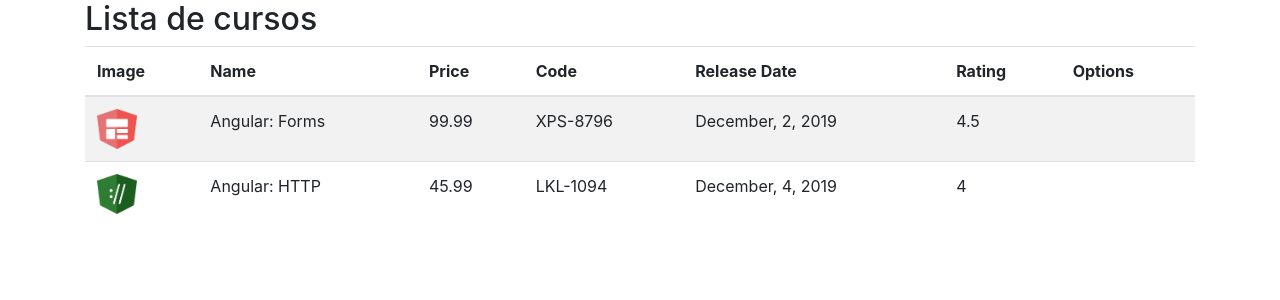
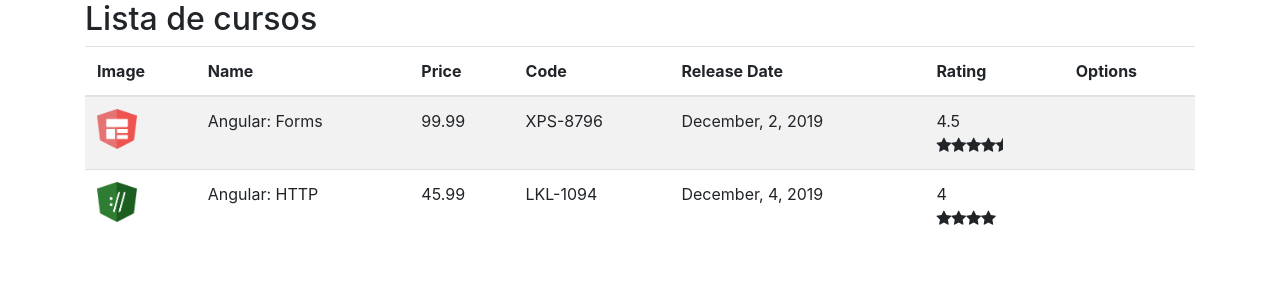
Before and after one commit to luciana-pereira/course-platform, an Angular app: page / in a window 1280 px wide. Shown: the top 300 px of the page. Built offline with nearby package versions, Linux system fonts and the light colour scheme.

Commit message:
Implementando component star.

```diff
--- a/src/app/app.module.ts
+++ b/src/app/app.module.ts
@@ -4,11 +4,13 @@
 
 import { AppComponent } from './app.component';
 import { CourseListComponent } from './courses/course-list.component';
+import { StarComponent } from './star/star.component';
 
 @NgModule({
   declarations: [
     AppComponent,
-    CourseListComponent
+    CourseListComponent,
+    StarComponent
   ],
   imports: [
     BrowserModule,
--- a/src/app/courses/course-list.component.html
+++ b/src/app/courses/course-list.component.html
@@ -18,7 +18,10 @@
       <td>{{ course.price }}</td>
       <td>{{ course.code }}</td>
       <td>{{ course.releaseDate }}</td>
-      <td>{{ course.rating }}</td>
+      <td>
+        {{ course.rating }}
+        <app-star [rating]="course.rating"></app-star>
+      </td>
       <td></td>
     </tr>
   </tbody>
--- /dev/null
+++ b/src/app/star/star.component.css
@@ -0,0 +1,3 @@
+.crop {
+  overflow: hidden;
+}
--- a/src/app/star/star.component.html
+++ b/src/app/star/star.component.html
@@ -0,0 +1,9 @@
+<div class="crop" [style.width.px]="starWidth" [title]="rating">
+  <div style="width: 100px;">
+    <span class="fa fa-star"></span>
+    <span class="fa fa-star"></span>
+    <span class="fa fa-star"></span>
+    <span class="fa fa-star"></span>
+    <span class="fa fa-star"></span>
+  </div>
+</div>
--- a/src/app/star/star.component.ts
+++ b/src/app/star/star.component.ts
@@ -1,9 +1,9 @@
 import { Component, OnChanges, Input } from '@angular/core';
-import { threadId } from 'node:worker_threads';
 
 @Component({
   selector: 'app-star',
-  templateUrl: './star.component.html'
+  templateUrl: './star.component.html',
+  styleUrls: ['./star.component.css']
 })
 export class StarComponent implements OnChanges {
   @Input()
@@ -11,6 +11,6 @@
   starWidth: number;
 
   ngOnChanges(): void {
-    this.starWidth = this.rating * 94 / 5;
+    this.starWidth = this.rating * 74 / 5;
   }
 }
```
